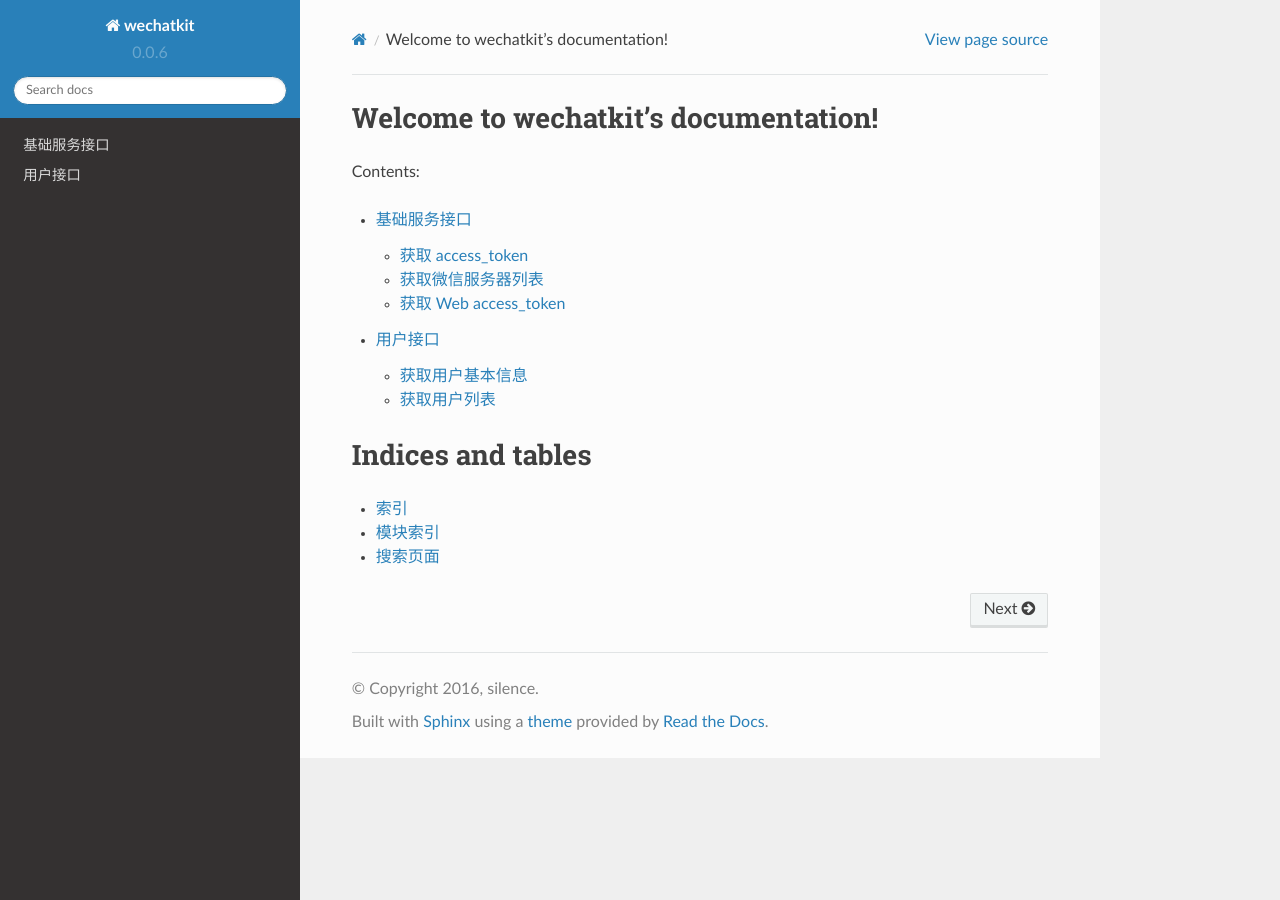
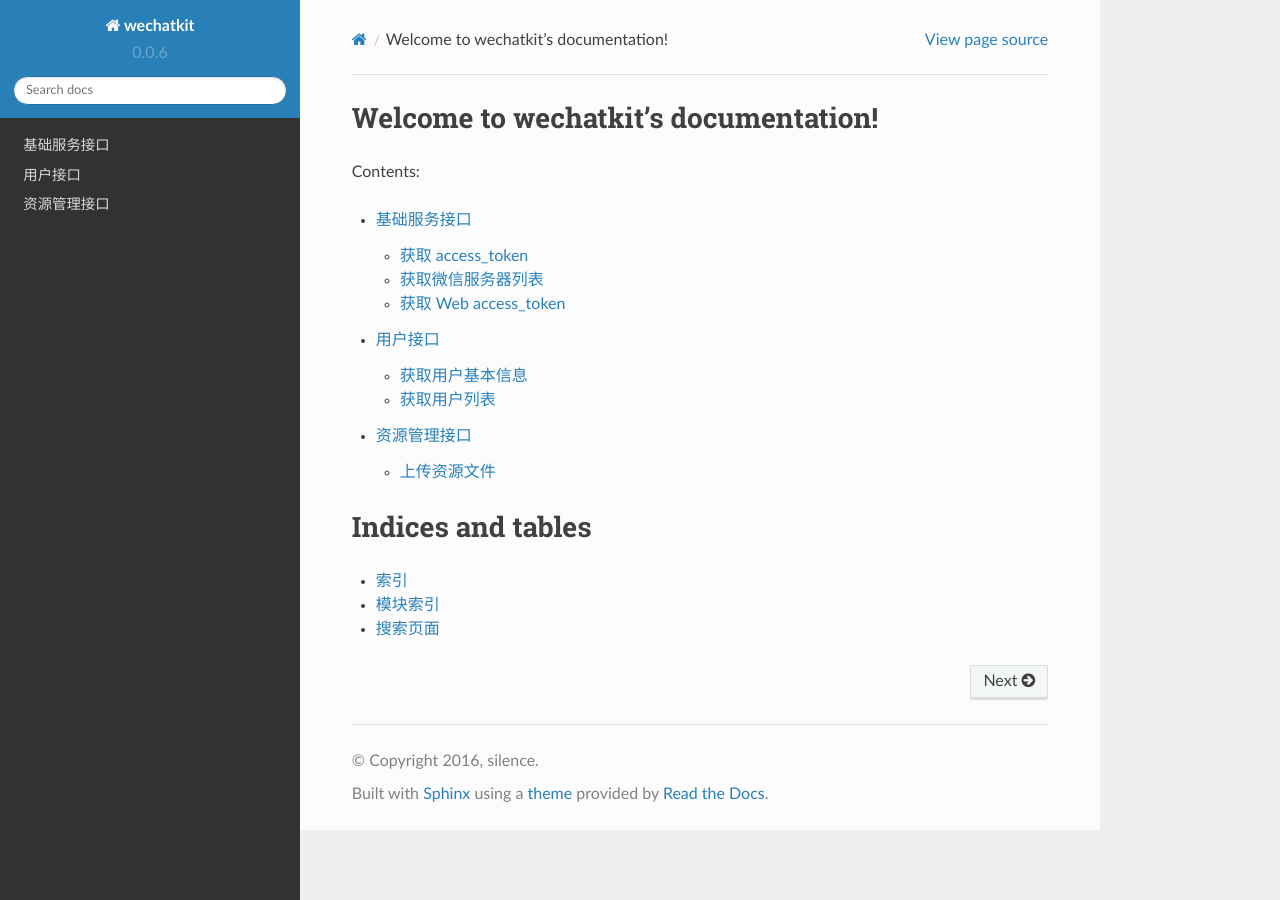
Before and after one commit to istommao/wechatkit, a Sphinx documentation site: the page built from docs/index.rst, in a window 1280 px wide. Built offline with Sphinx 7.4.7 and the Read the Docs theme 2.0.0, drawn with Linux system fonts in a browser that asks for light colours.

Commit message:
Add resource api docs

```diff
--- a/docs/index.rst
+++ b/docs/index.rst
@@ -12,6 +12,7 @@
 
    basic/index
    user/index
+   resource/index
 
 
 Indices and tables
--- /dev/null
+++ b/docs/resource/index.rst
@@ -0,0 +1,7 @@
+资源管理接口
+===============
+
+.. toctree::
+   :maxdepth: 2
+
+   upload
--- /dev/null
+++ b/docs/resource/upload.rst
@@ -0,0 +1,6 @@
+上传资源文件
+==================
+
+.. code-block:: python
+
+    ResourceAPI.upload(path, token, rtype, upload_type)
```
